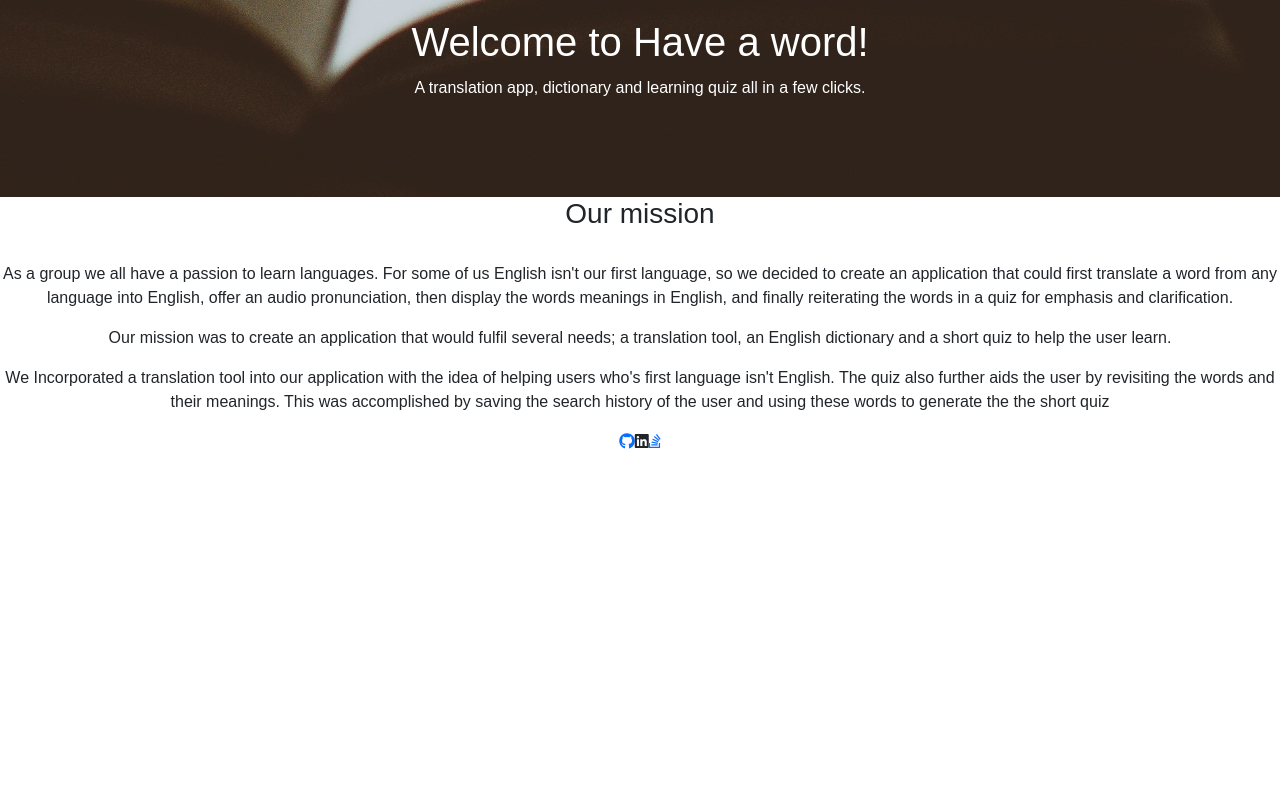
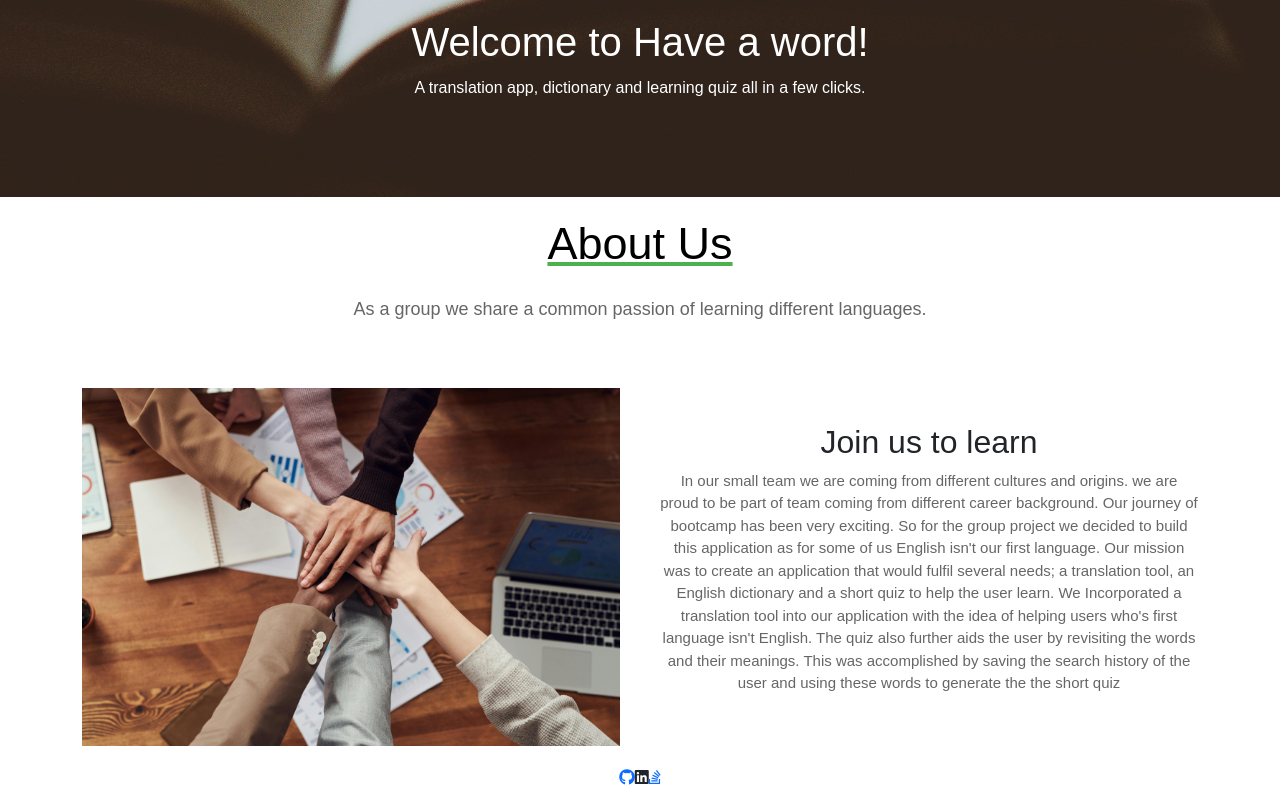
Before and after one commit to baxt01/have-a-word, a React (Vite) app: page /about in a window 1280 px wide. Shown: the part 421-1221 px from the top of the page. Before the commit the page ends 875 px from the top, so only its background shows below. Built offline with nearby package versions, Linux system fonts and the light colour scheme; a web font is replaced by a local one.

Commit message:
About us jsx & css added also slight changes in readme done

```diff
--- a/src/components/About.jsx
+++ b/src/components/About.jsx
@@ -1,18 +1,44 @@
-import React from 'react'
+import React from "react";
+import Aboutus from "../../public/images/Aboutus.jpg";
+import "../styles/About.css";
 
-import Header from './Header'
+import Header from "./Header";
 
 export default function About() {
   return (
+    <>
+      <div id="mission-statement">
+        <h1>About Us</h1>
 
-    <div id="mission-statement">
-        <h3>Our mission</h3>
-        <br></br>
-        <p>As a group we all have a passion to learn languages. For some of us English isn't our first language, so we decided to create an application that could first translate a word from any language into English, offer an audio pronunciation, then display the words meanings in English, and finally reiterating the words in a quiz for emphasis and clarification.</p>
-
-<p>Our mission was to create an application that would fulfil several needs; a translation tool, an English dictionary and a short quiz to help the user learn. </p>
-
-<p>We Incorporated a translation tool into our application with the idea of helping users who's first language isn't English. The quiz also further aids the user by revisiting the words and their meanings.  This was accomplished by saving the search history of the user and using these words to generate the the short quiz</p>
-    </div>
-  )
+        <p>
+          As a group we share a common passion of learning different languages.
+        </p>
+      </div>
+      <div className="container">
+        <section className="about">
+          <div className="image">
+            <img src={Aboutus}></img>
+          </div>
+          <div className="content">
+            <h2>Join us to learn</h2>
+            <p>
+              In our small team we are coming from different cultures and
+              origins. we are proud to be part of team coming from different
+              career background. Our journey of bootcamp has been very exciting.
+              So for the group project we decided to build this application as
+              for some of us English isn't our first language. Our mission was
+              to create an application that would fulfil several needs; a
+              translation tool, an English dictionary and a short quiz to help
+              the user learn. We Incorporated a translation tool into our
+              application with the idea of helping users who's first language
+              isn't English. The quiz also further aids the user by revisiting
+              the words and their meanings. This was accomplished by saving the
+              search history of the user and using these words to generate the
+              the short quiz
+            </p>
+          </div>
+        </section>
+      </div>
+    </>
+  );
 }
--- /dev/null
+++ b/src/styles/About.css
@@ -0,0 +1,96 @@
+* {
+  margin: 0px;
+  padding: 0px;
+  box-sizing: border-box;
+  font-family: Arial, sans-serif;
+}
+
+#mission-statement {
+  /* background-color: #f2f2f2; */
+  width: 90;
+  display: flex;
+  justify-content: center;
+  flex-direction: column;
+  text-align: center;
+  margin: 20px auto;
+}
+#mission-statement h1 {
+  font-size: 45px;
+  color: #000;
+  margin-bottom: 25px;
+  position: relative;
+  text-decoration: underline;
+  text-decoration-color: #4caf50;
+}
+
+#mission-statement p {
+  font-size: 18px;
+  color: #666;
+  margin-bottom: 35px;
+}
+
+.container {
+  width: 90%;
+  margin: 0 auto;
+  padding: 10px 20px;
+}
+.about {
+  display: flex;
+  justify-content: space-between;
+  align-items: center;
+  flex-wrap: wrap;
+}
+.image {
+  flex: 1;
+  margin-right: 40px;
+  overflow: hidden;
+}
+.image img {
+  display: block;
+  max-width: 100%;
+  height: auto;
+
+  /* position: realative; */
+}
+.content {
+  flex: 1;
+}
+h2 {
+  font-size: 20px;
+  margin-bottom: 15px;
+  color: #333;
+}
+.content p {
+  font-size: 15px;
+  line-height: 1.5;
+  color: #666;
+}
+
+@media screen and (max-width: 768px) {
+  #mission-statement {
+    padding: 0px 20px;
+  }
+
+  h1 {
+    font-size: 3px;
+  }
+  #mission-statement p {
+    font-size: 15px;
+    margin-bottom: 0px;
+  }
+  .container {
+    padding: 0px;
+  }
+  .about {
+    padding: 20px;
+    flex-direction: column;
+  }
+  .image {
+    margin-right: 0px;
+    margin-bottom: 20px;
+  }
+  .content p {
+    padding: 0;
+    font-size: 15px;
+  }
+}
```
Also changed, not shown: public/images/Aboutus.jpg (added), 1 other file (tests, documents, lock files or other folders).
